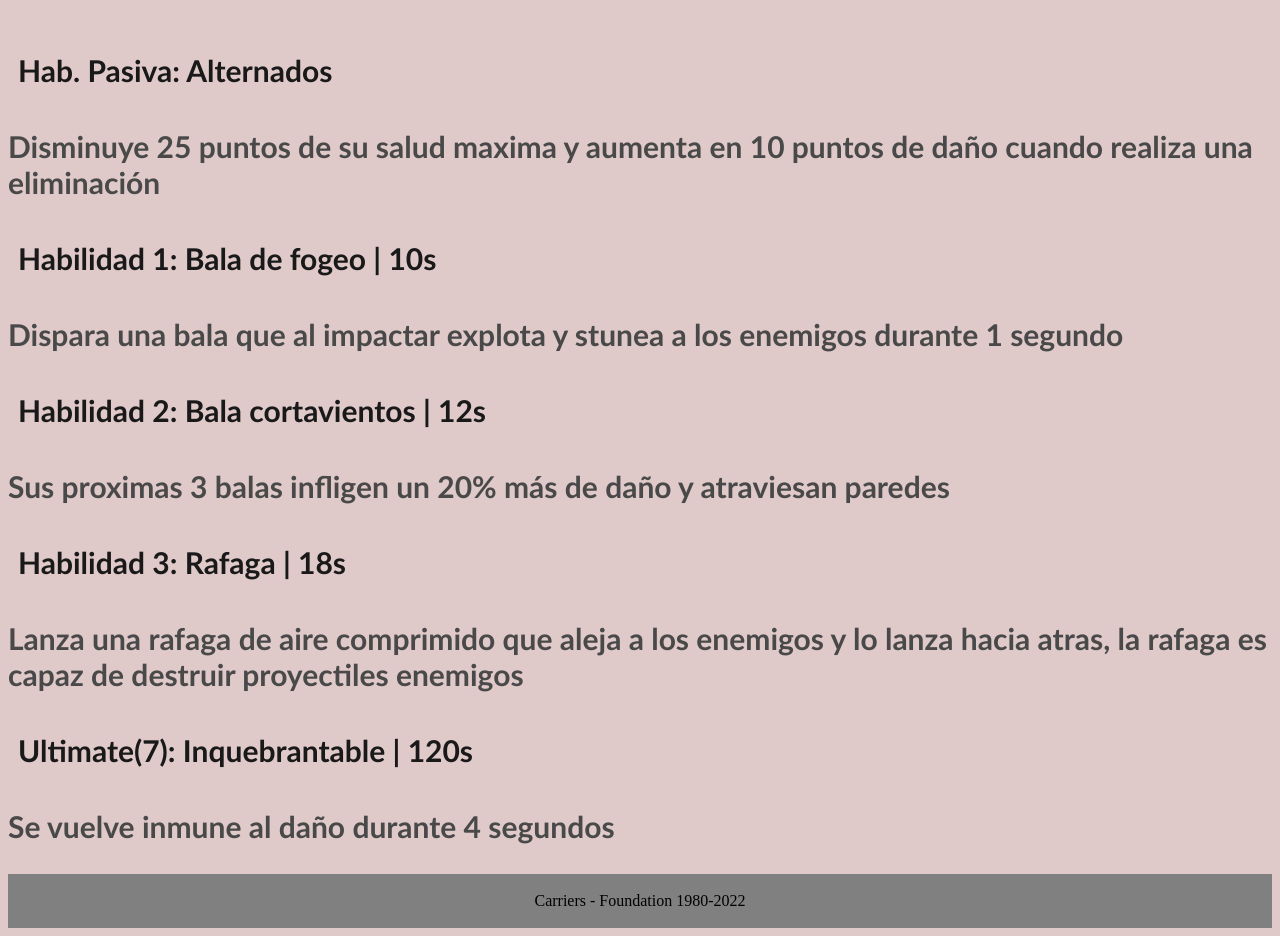
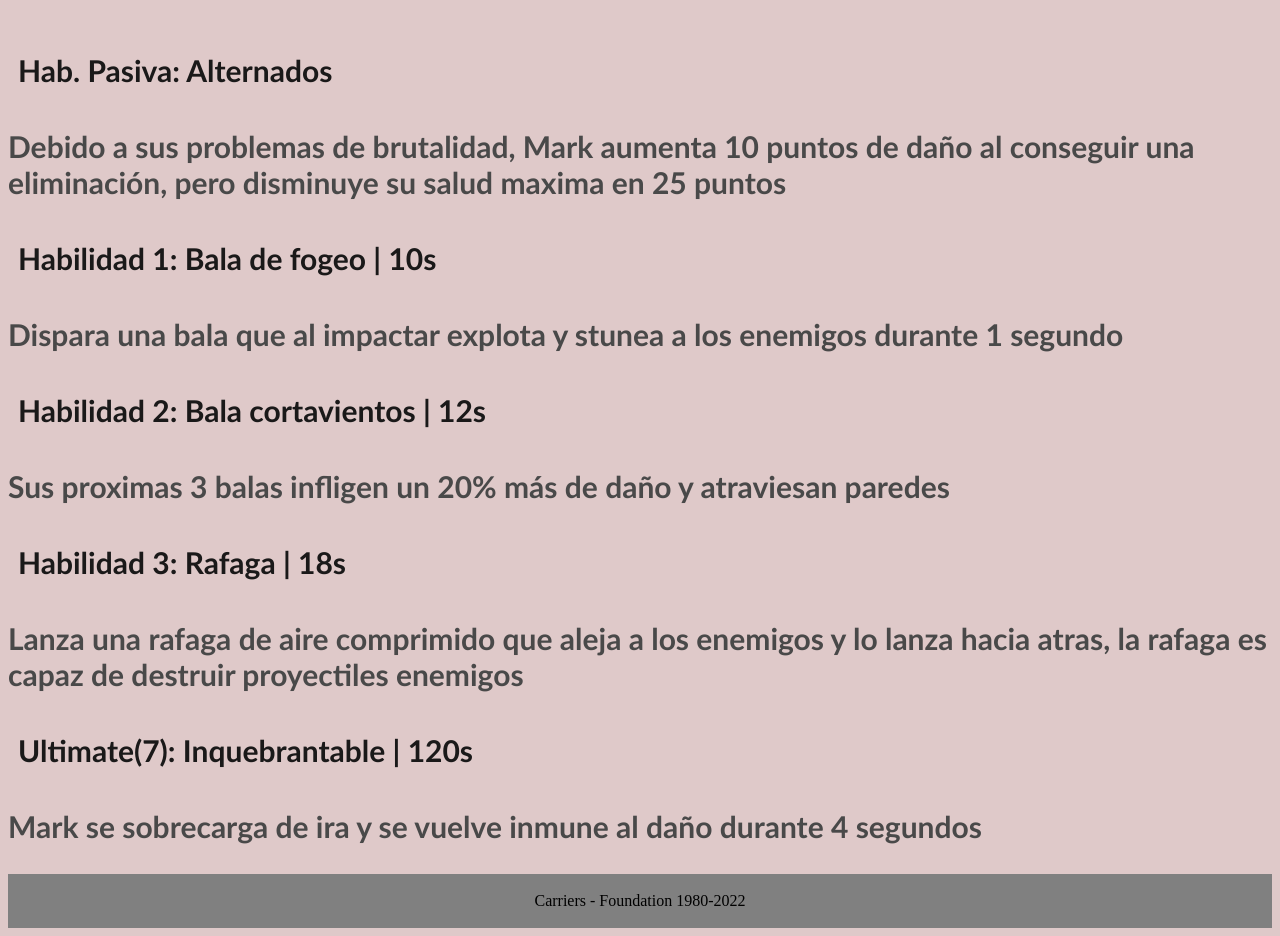
Before and after one commit to ZOROARK90/Carriers-Foundation-Mark, a plain HTML site: page index.html in a window 1280 px wide. Shown: the part 1085-2021 px from the top of the page. Drawn offline with Linux system fonts and the light colour scheme.

Commit message:
Update index.html

```diff
--- a/index.html
+++ b/index.html
@@ -39,8 +39,8 @@
                 <li>Velocidad: 2</li>
             </ul>
             <h2>Hab. Pasiva: Alternados</h2>
-            <h3>Disminuye 25 puntos de su salud maxima y aumenta en 10 puntos de daño cuando
-                realiza una eliminación</h3>
+            <h3>Debido a sus problemas de brutalidad, Mark aumenta 10 puntos de daño al
+                conseguir una eliminación, pero disminuye su salud maxima en 25 puntos</h3>
             <h2>Habilidad 1: Bala de fogeo | 10s</h2>
             <h3>Dispara una bala que al impactar explota y stunea a los enemigos durante 1
                 segundo</h3>
@@ -50,7 +50,7 @@
             <h3>Lanza una rafaga de aire comprimido que aleja a los enemigos y lo lanza hacia
                 atras, la rafaga es capaz de destruir proyectiles enemigos</h3>
             <h2>Ultimate(7): Inquebrantable | 120s</h2>
-            <h3>Se vuelve inmune al daño durante 4 segundos</h3>
+            <h3>Mark se sobrecarga de ira y se vuelve inmune al daño durante 4 segundos</h3>
         </nav>
         <footer class="pie">
                 Carriers - Foundation 1980-2022
```
